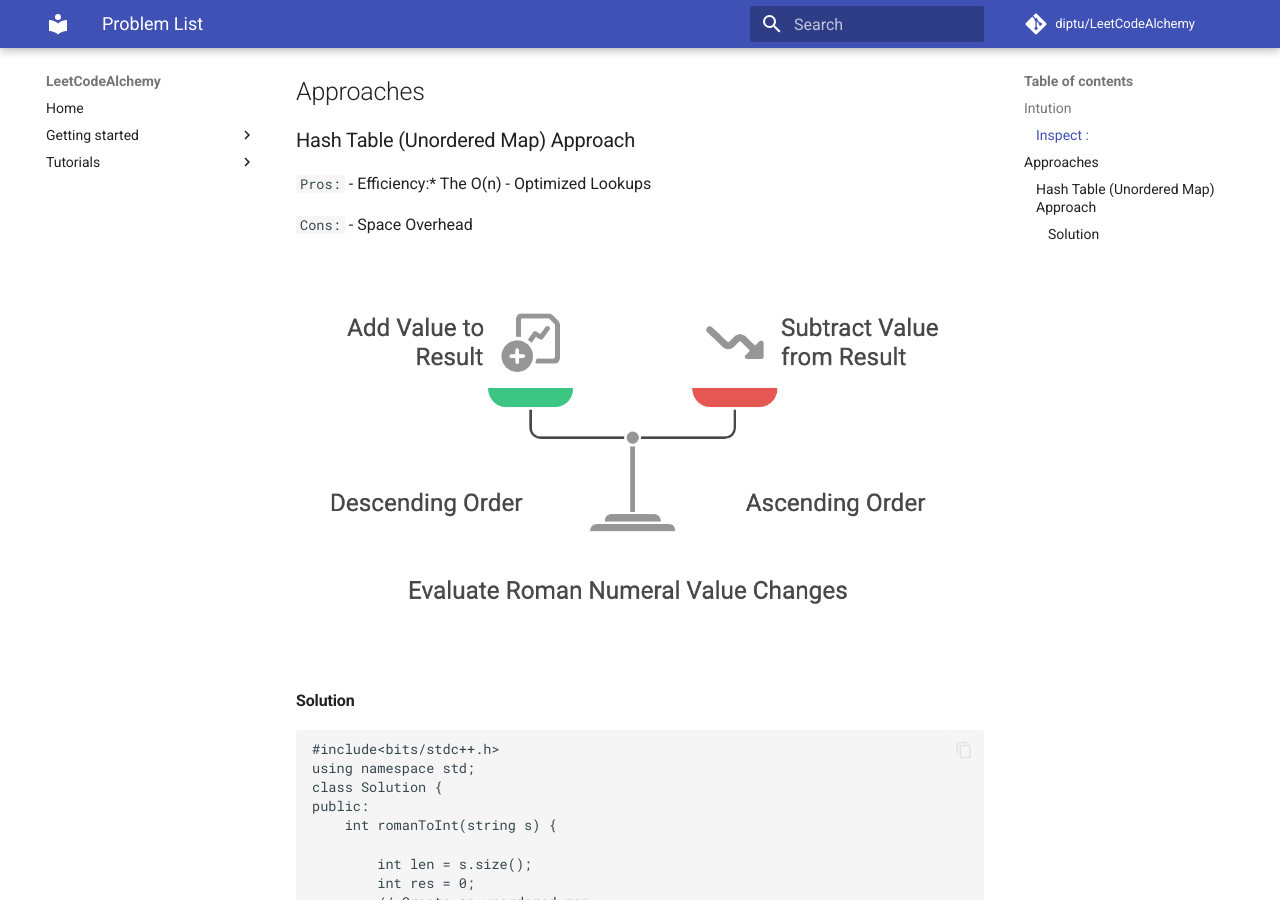
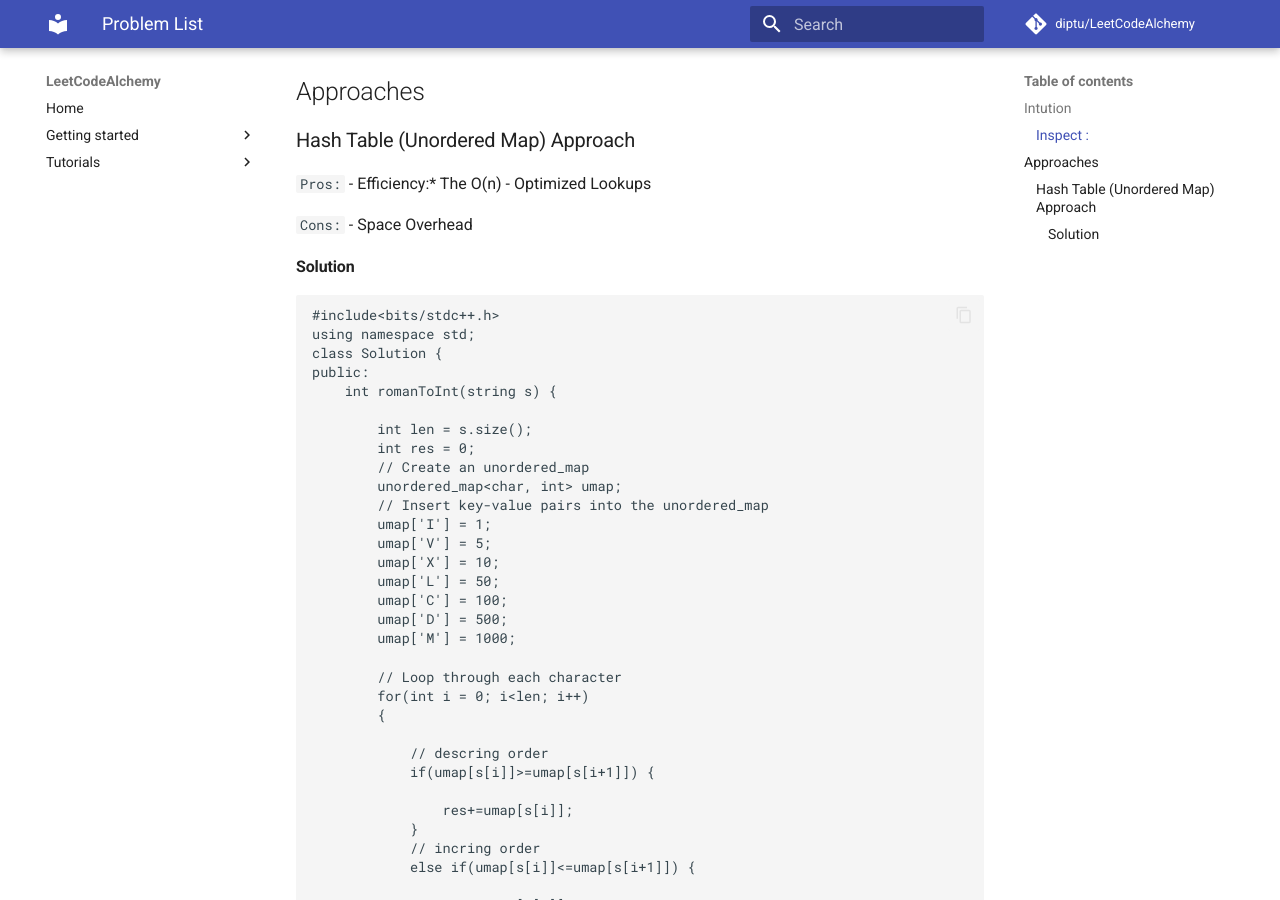
Before and after one commit to diptu/LeetCodeAlchemy, an MkDocs documentation site: the page built from docs/tutorials/hashtable/13.md, in a window 1280 px wide and 900 px high, scrolled down 853 px. Built offline with MkDocs 1.6.1 and Material for MkDocs 9.7.7, drawn with Linux system fonts in a browser that asks for light colours; comment, search, counter and statistics services are not loaded.

Commit message:
spacing issue

```diff
--- a/docs/tutorials/hashtable/13.md
+++ b/docs/tutorials/hashtable/13.md
@@ -40,10 +40,6 @@
 
 <code>Cons:</code>
     - Space Overhead
-
-
-
-![solution](13.png"roman-to-int-solution.png")
 
 #### Solution
 ~~~cpp
@@ -94,3 +90,5 @@
 	return 0;
 }
 ~~~
+
+![solution](13.png"roman-to-int-solution.png")
```
